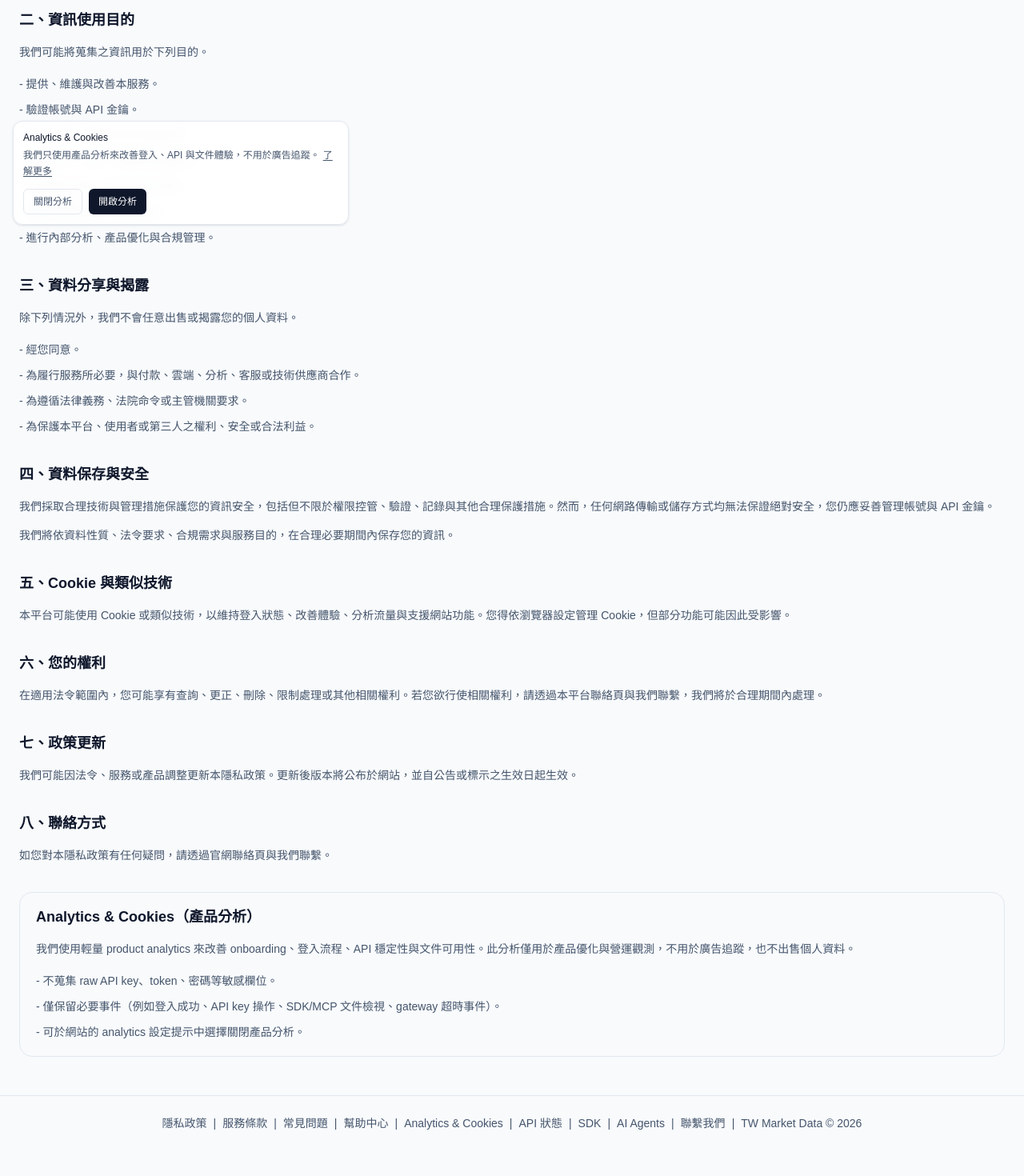
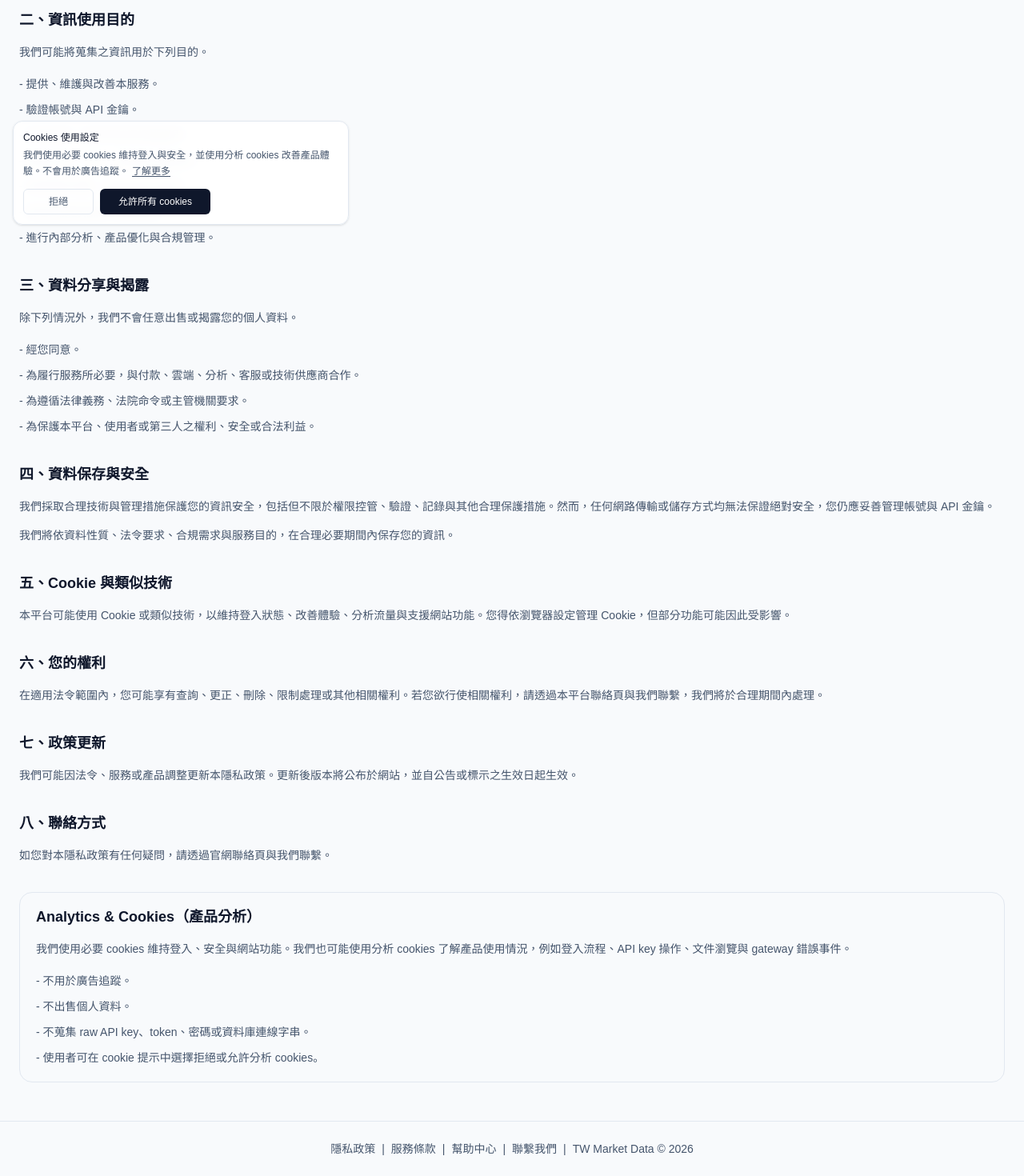
Before and after one commit to Anthonychiu1205/tw-market-data-website, a Next.js app: page /privacy in a window 1280 px wide. Shown: the part 503-1973 px from the top of the page at 80% size. Before the commit the page ends 1941 px from the top, so only its background shows below. Built offline with nearby package versions, Linux system fonts and the light colour scheme; no server answers.

Commit message:
Add product analytics and cookie consent polish

```diff
--- a/app/privacy/page.tsx
+++ b/app/privacy/page.tsx
@@ -110,12 +110,13 @@ export default function PrivacyPage() {
         <section id="analytics-cookies" className="scroll-mt-24 space-y-3 rounded-2xl border border-slate-200 bg-slate-50 px-5 py-4">
           <h2 className="text-lg font-semibold text-slate-900">Analytics & Cookies（產品分析）</h2>
           <p className="text-sm leading-7 text-slate-600">
-            我們使用輕量 product analytics 來改善 onboarding、登入流程、API 穩定性與文件可用性。此分析僅用於產品優化與營運觀測，不用於廣告追蹤，也不出售個人資料。
+            我們使用必要 cookies 維持登入、安全與網站功能。我們也可能使用分析 cookies 了解產品使用情況，例如登入流程、API key 操作、文件瀏覽與 gateway 錯誤事件。
           </p>
           <ul className="space-y-1 text-sm leading-7 text-slate-600">
-            <li>- 不蒐集 raw API key、token、密碼等敏感欄位。</li>
-            <li>- 僅保留必要事件（例如登入成功、API key 操作、SDK/MCP 文件檢視、gateway 超時事件）。</li>
-            <li>- 可於網站的 analytics 設定提示中選擇關閉產品分析。</li>
+            <li>- 不用於廣告追蹤。</li>
+            <li>- 不出售個人資料。</li>
+            <li>- 不蒐集 raw API key、token、密碼或資料庫連線字串。</li>
+            <li>- 使用者可在 cookie 提示中選擇拒絕或允許分析 cookies。</li>
           </ul>
         </section>
       </div>
--- a/src/components/layout/analytics-controls.tsx
+++ b/src/components/layout/analytics-controls.tsx
@@ -29,9 +29,9 @@ export function AnalyticsControls() {
 
   return (
     <div className="fixed bottom-4 left-4 z-[65] w-[min(420px,calc(100vw-2rem))] rounded-xl border border-slate-200 bg-white/95 p-3 shadow-sm backdrop-blur">
-      <p className="text-xs font-medium text-slate-900">Analytics & Cookies</p>
+      <p className="text-xs font-medium text-slate-900">Cookies 使用設定</p>
       <p className="mt-1 text-xs leading-5 text-slate-600">
-        我們只使用產品分析來改善登入、API 與文件體驗，不用於廣告追蹤。
+        我們使用必要 cookies 維持登入與安全，並使用分析 cookies 改善產品體驗。不會用於廣告追蹤。
         <Link href="/privacy#analytics-cookies" className="ml-1 underline underline-offset-2">
           了解更多
         </Link>
@@ -43,9 +43,9 @@ export function AnalyticsControls() {
             setAnalyticsConsent(false);
             setConsent(false);
           }}
-          className="h-8 rounded-md border border-slate-200 px-3 text-xs text-slate-600 transition hover:bg-slate-100"
+          className="h-8 min-w-[88px] rounded-md border border-slate-200 px-3 text-xs text-slate-600 transition hover:bg-slate-100"
         >
-          關閉分析
+          拒絕
         </button>
         <button
           type="button"
@@ -56,9 +56,9 @@ export function AnalyticsControls() {
               void trackPage(window.location.pathname);
             }
           }}
-          className="h-8 rounded-md bg-slate-900 px-3 text-xs font-medium text-white transition hover:bg-slate-800"
+          className="h-8 min-w-[138px] rounded-md bg-slate-900 px-3 text-xs font-medium text-white transition hover:bg-slate-800"
         >
-          開啟分析
+          允許所有 cookies
         </button>
       </div>
     </div>
--- a/src/components/layout/site-footer.tsx
+++ b/src/components/layout/site-footer.tsx
@@ -8,12 +8,7 @@ const policyLinks = [
 ];
 
 const supportLinks = [
-  { href: "/faq", label: "常見問題" },
   { href: "/help", label: "幫助中心" },
-  { href: "/privacy#analytics-cookies", label: "Analytics & Cookies" },
-  { href: "/help#system-status", label: "API 狀態" },
-  { href: "/docs/sdk/python-sdk", label: "SDK" },
-  { href: "/docs/ai-agents/mcp-server-preview", label: "AI Agents" },
 ];
 
 type SiteFooterProps = {
```
